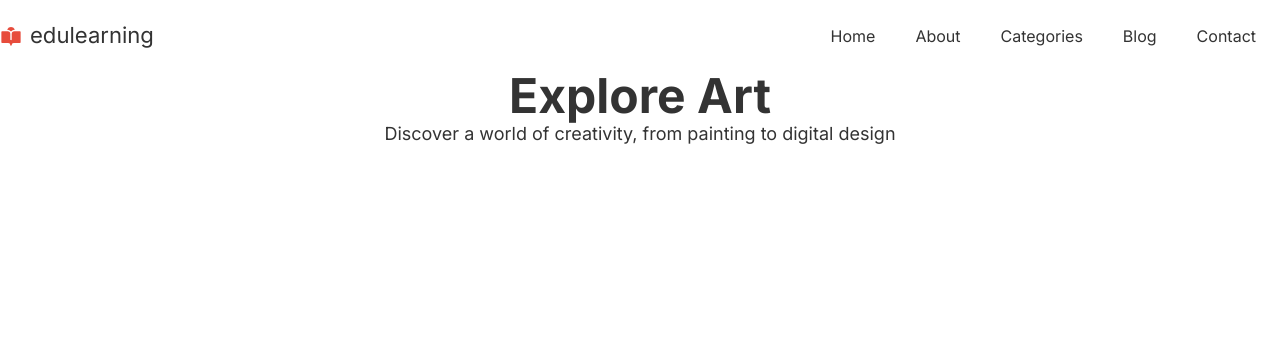
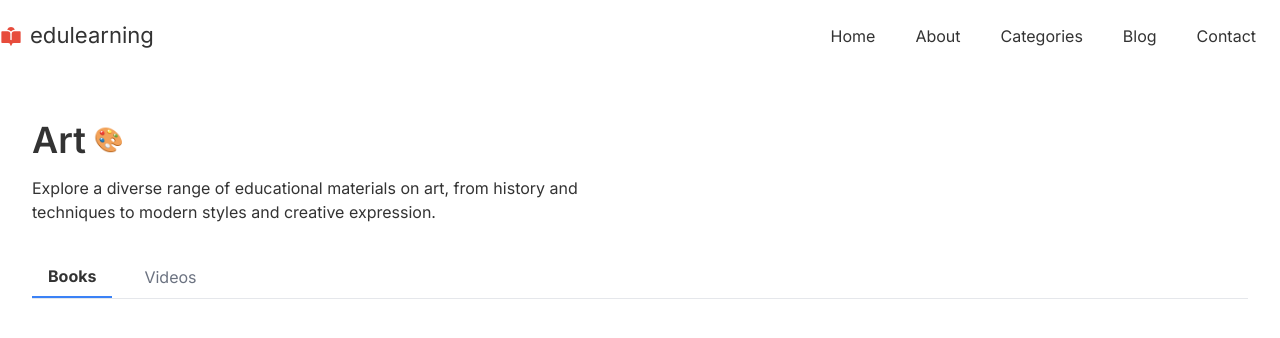
Before and after one commit to motuncoded/edulearning, a Next.js app: page /categories/art in a window 1280 px wide. Shown: the top 338 px of the page. Built offline with nearby package versions, Linux system fonts and the light colour scheme.

Commit message:
refactor: rmove the category folder

```diff
--- a/src/app/categories/art/page.tsx
+++ b/src/app/categories/art/page.tsx
@@ -1,10 +1,48 @@
-export default function ArtPage() {
+"use client";
+
+import { useState } from "react";
+import CategoryLayout from "../layout";
+import Books from "./Books";
+import Videos from "./Videos";
+
+const tabs = [
+  { id: "tab1", label: "Books", Component: <Books /> },
+  { id: "tab2", label: "Videos", Component: <Videos /> },
+];
+
+function Art() {
+  const [activeTab, setActiveTab] = useState(tabs[0].id);
+  const ActiveTabComponent = tabs.find(
+    (tab) => tab.id === activeTab,
+  )?.Component;
+
   return (
-    <section className="text-center ">
-      <h1 className="text-5xl font-bold ">Explore Art</h1>
-      <p className="text-lg">
-        Discover a world of creativity, from painting to digital design
-      </p>
-    </section>
+    <CategoryLayout
+      headerTitle="Art"
+      headerSubTitle="Explore a diverse range of educational materials on art, from history and techniques to modern styles and creative expression."
+      headerIcon="&#127912;"
+    >
+      <div className="mt-8">
+        <div className="flex space-x-4 border-b">
+          {tabs.map((tab) => (
+            <button
+              key={tab.id}
+              onClick={() => setActiveTab(tab.id)}
+              className={`py-2 px-4 ${
+                activeTab === tab.id
+                  ? "border-b-2 border-blue-500 font-bold"
+                  : "text-gray-500"
+              }`}
+            >
+              {tab.label}
+            </button>
+          ))}
+        </div>
+
+        <div className="mt-4">{ActiveTabComponent}</div>
+      </div>
+    </CategoryLayout>
   );
 }
+
+export default Art;
--- a/src/app/categories/category/art/art.tsx
+++ /dev/null
@@ -1,48 +0,0 @@
-"use client";
-
-import { useState } from "react";
-import CategoryLayout from "../layout";
-import Books from "./Books";
-import Videos from "./Videos";
-
-const tabs = [
-  { id: "tab1", label: "Books", Component: <Books /> },
-  { id: "tab2", label: "Videos", Component: <Videos /> },
-];
-
-function Art() {
-  const [activeTab, setActiveTab] = useState(tabs[0].id);
-  const ActiveTabComponent = tabs.find(
-    (tab) => tab.id === activeTab,
-  )?.Component;
-
-  return (
-    <CategoryLayout
-      headerTitle="Art"
-      headerSubTitle="Explore a diverse range of educational materials on art, from history and techniques to modern styles and creative expression. Perfect for students, artists,
-      and enthusiasts eager to deepen their knowledge and skills."
-      headerIcon="&#127912;"
-    >
-      <div className="mt-8">
-        <div className="flex space-x-4 border-b">
-          {tabs.map((tab) => (
-            <button
-              key={tab.id}
-              onClick={() => setActiveTab(tab.id)}
-              className={`py-2 px-4 ${
-                activeTab === tab.id
-                  ? "border-b-2 border-blue-500 font-bold"
-                  : "text-gray-500"
-              }`}
-            >
-              {tab.label}
-            </button>
-          ))}
-        </div>{" "}
-        <div className="">{ActiveTabComponent}</div>
-      </div>
-    </CategoryLayout>
-  );
-}
-
-export default Art;
--- a/src/app/json/categories.json
+++ b/src/app/json/categories.json
@@ -1,7 +1,7 @@
 [
   {
     "label": "Art",
-    "link": "/categories/category/art",
+    "link": "/categories/art",
     "image": "/arts.png"
   },
   {
```
Also changed, not shown: src/app/categories/art/Books.tsx (renamed from src/app/categories/category/art/Books.tsx), src/app/categories/art/Videos.tsx (renamed from src/app/categories/category/art/Videos.tsx), src/app/categories/layout.tsx (renamed from src/app/categories/category/layout.tsx).
